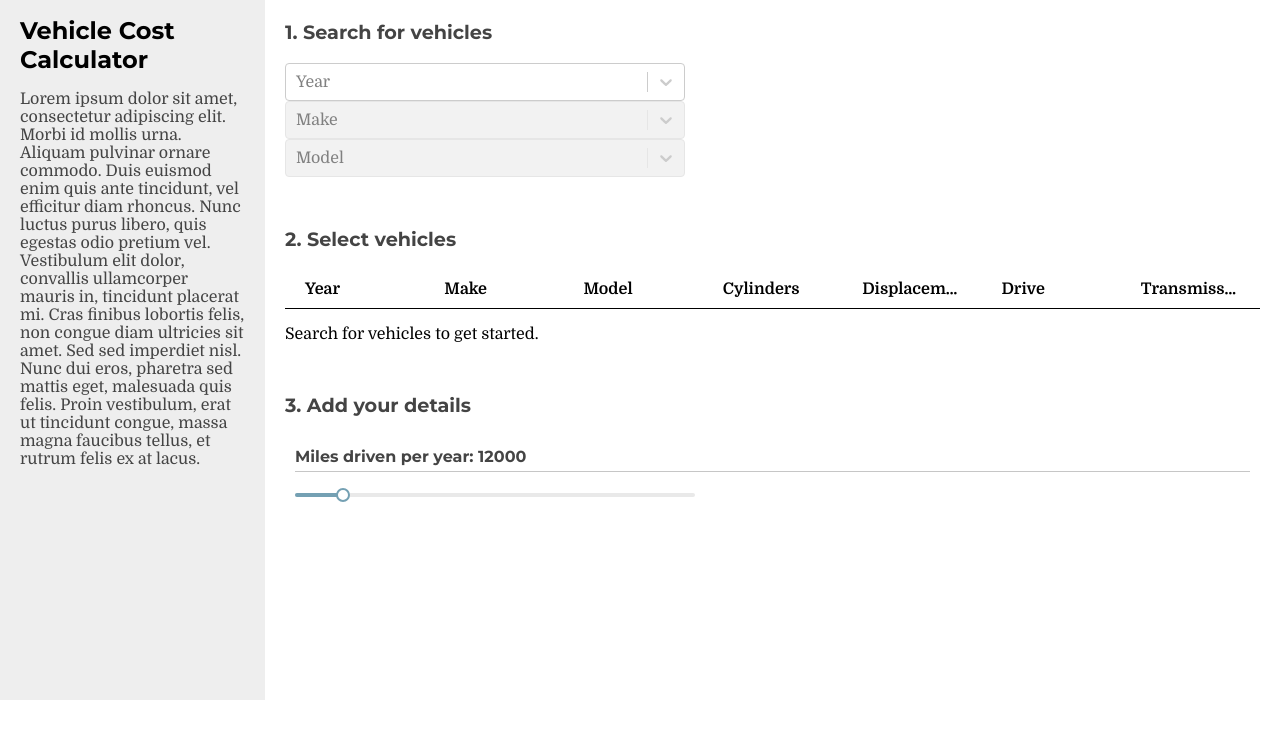
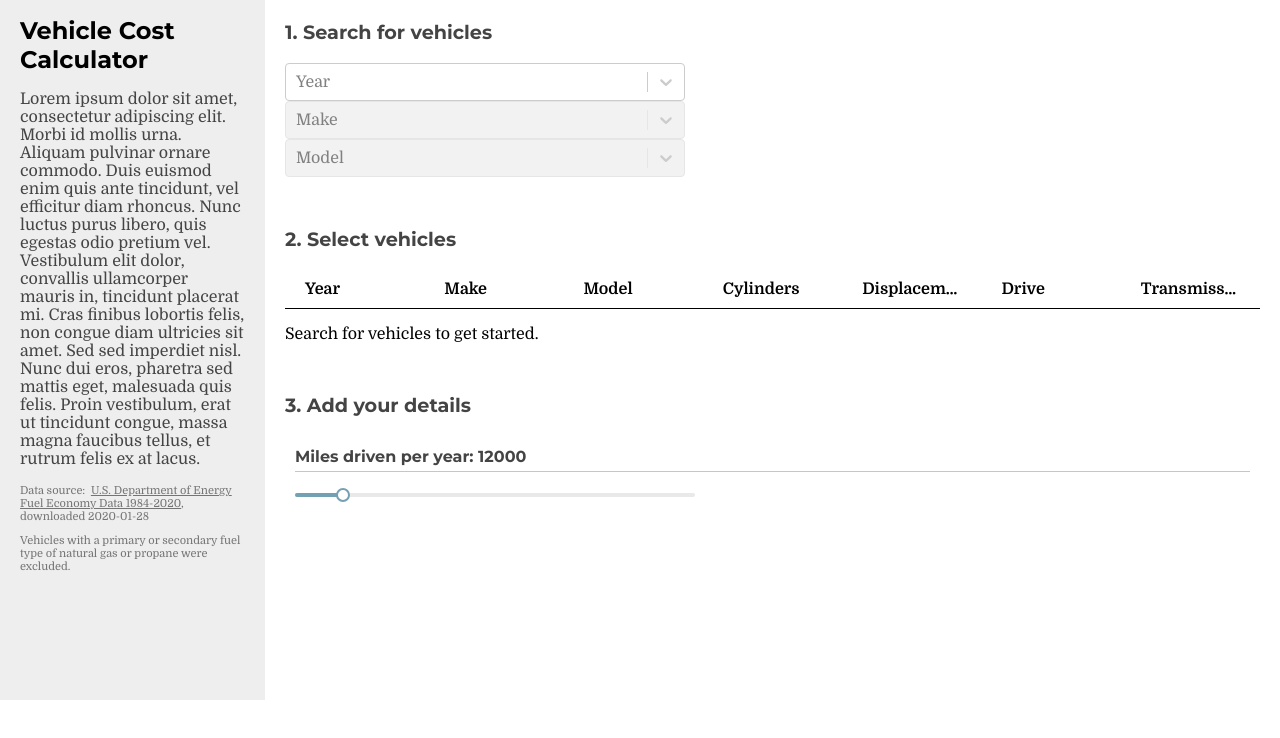
Before and after one commit to gbryan/mpg, a React (Create React App) app in the folder frontend/: page / in a window 1280 px wide. Shown: the top 738 px of the page. Built offline with nearby package versions, Linux system fonts and the light colour scheme.

Commit message:
Add fine print (data source and assumptions)

```diff
--- a/frontend/src/App.js
+++ b/frontend/src/App.js
@@ -16,10 +16,7 @@ TODO
 
 * Remove natural gas and propane vehicles.
 * Come up with better name for the title.
-* Summary under chart
-* Note in writeup that it excludes natural gas and propane vehicles.
-* Add context (e.g. data source is EPA, how to interpret, etc.).
-* WRITE UNIT TESTS.
+* Summary under chart, including info about how to interpret
 * Update the readme.
 * Deploy prod.
 * Add CO2 emissions feature.
@@ -181,12 +178,23 @@ class App extends Component {
       <div className={styles.collapsibleContainer}>
         <div className={styles.introContainer}>
           <h1>Vehicle Cost Calculator</h1>
-          <p>Lorem ipsum dolor sit amet, consectetur adipiscing elit. Morbi id mollis urna. Aliquam pulvinar ornare
+          <p>
+            Lorem ipsum dolor sit amet, consectetur adipiscing elit. Morbi id mollis urna. Aliquam pulvinar ornare
             commodo. Duis euismod enim quis ante tincidunt, vel efficitur diam rhoncus. Nunc luctus purus libero,
             quis egestas odio pretium vel. Vestibulum elit dolor, convallis ullamcorper mauris in, tincidunt placerat
             mi. Cras finibus lobortis felis, non congue diam ultricies sit amet. Sed sed imperdiet nisl. Nunc dui eros,
             pharetra sed mattis eget, malesuada quis felis. Proin vestibulum, erat ut tincidunt congue, massa magna
-            faucibus tellus, et rutrum felis ex at lacus.</p>
+            faucibus tellus, et rutrum felis ex at lacus.
+          </p>
+          <p className={styles.finePrint}>
+            Data source:
+            &nbsp;<a href="https://www.fueleconomy.gov/feg/download.shtml" target="_blank">
+              U.S. Department of Energy Fuel Economy Data 1984-2020
+            </a>, downloaded 2020-01-28
+          </p>
+          <p className={styles.finePrint}>
+            Vehicles with a primary or secondary fuel type of natural gas or propane were excluded.
+          </p>
         </div>
         <div className={styles.calculatorContainer}>
           <VehicleChartWrapper
--- a/frontend/src/App.module.css
+++ b/frontend/src/App.module.css
@@ -47,6 +47,11 @@ body, .introContainer {
 
 .introContainer h1 {
   font-size: 1.5em;
+}
+
+p.finePrint, .finePrint a {
+  color: #747474;
+  font-size: 11px;
 }
 
 .calculatorContainer {
```
